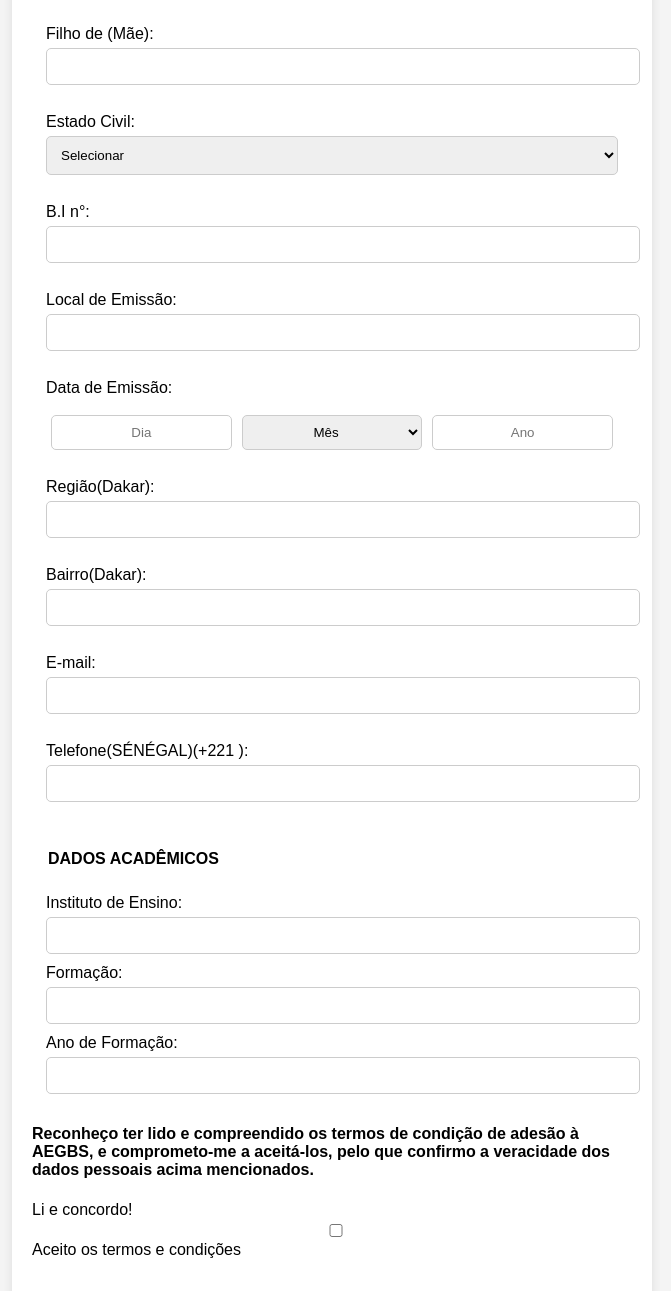
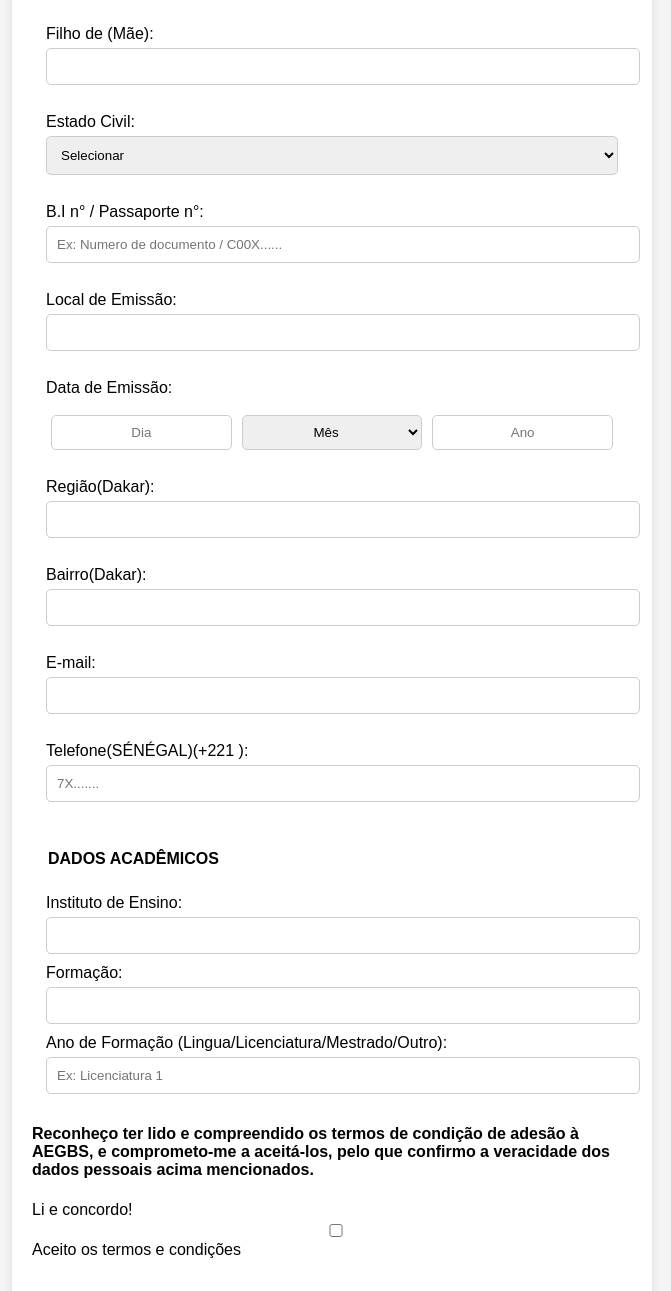
Before and after one commit to AEGBS-Dakar/associados_da_aegbs.com, a plain HTML site: page index.html in a window 1280 px wide. Shown: the part 573-1864 px from the top of the page, without its empty margins (308-979 px from the left). Drawn offline with Linux system fonts and the light colour scheme.

Commit message:
Update index.html

```diff
--- a/index.html
+++ b/index.html
@@ -61,8 +61,8 @@
                 <option value="Casado">Casado</option>
             </select><br><br>
 
-            <label for="b_i">B.I n°:</label>
-            <input type="text" id="b_i" name="b_i" required><br><br>
+            <label for="b_i">B.I n° / Passaporte n°:</label>
+            <input type="text" id="b_i" name="b_i" placeholder="Ex: Numero de documento / C00X...... " required><br><br>
 
             <label for="local_emissao">Local de Emissão:</label>
             <input type="text" id="local_emissao" name="local_emissao" required><br><br>
@@ -100,7 +100,7 @@
             <input type="email" id="email" name="email" required><br><br>
 
             <label for="telephone">Telefone(SÉNÉGAL)(+221 ):</label>
-            <input type="text" id="telephone" name="telephone" required><br><br>
+            <input type="text" id="telephone" name="telephone" placeholder="7X......." required><br><br>
         </fieldset>
 
         <fieldset>
@@ -111,8 +111,8 @@
             <label for="formation">Formação:</label>
             <input type="text" id="formation" name="formation" required>
 
-            <label for="annee">Ano de Formação:</label>
-            <input type="text" id="annee" name="annee" required>
+            <label for="annee">Ano de Formação (Lingua/Licenciatura/Mestrado/Outro):</label>
+            <input type="text" id="annee" name="annee" placeholder="Ex: Licenciatura 1" required>
         </fieldset>
 
         <h4>
```
